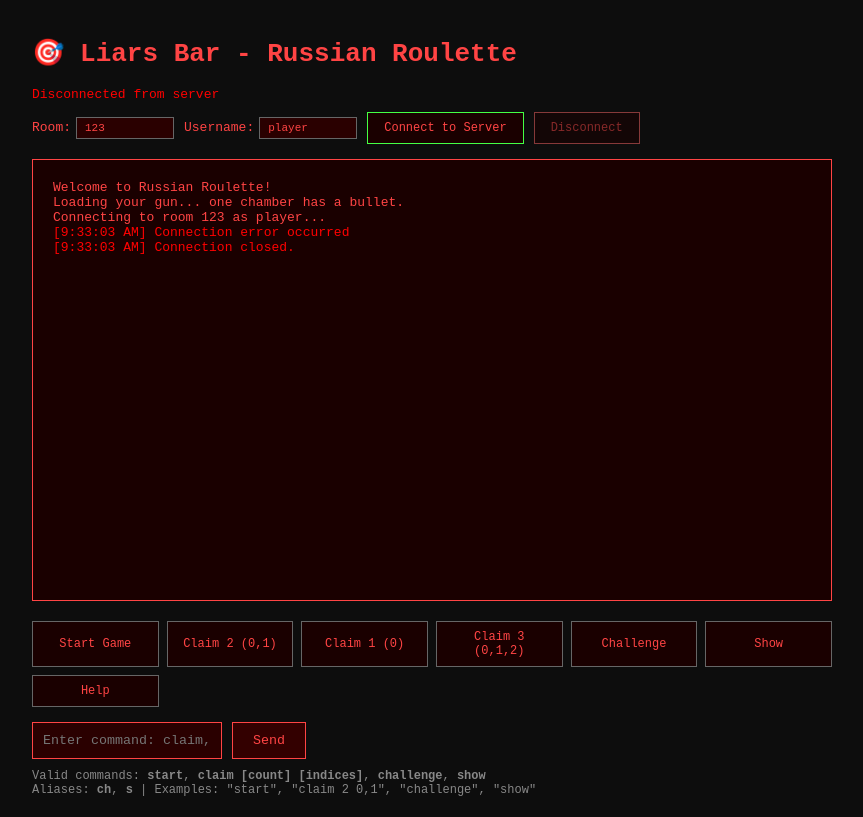
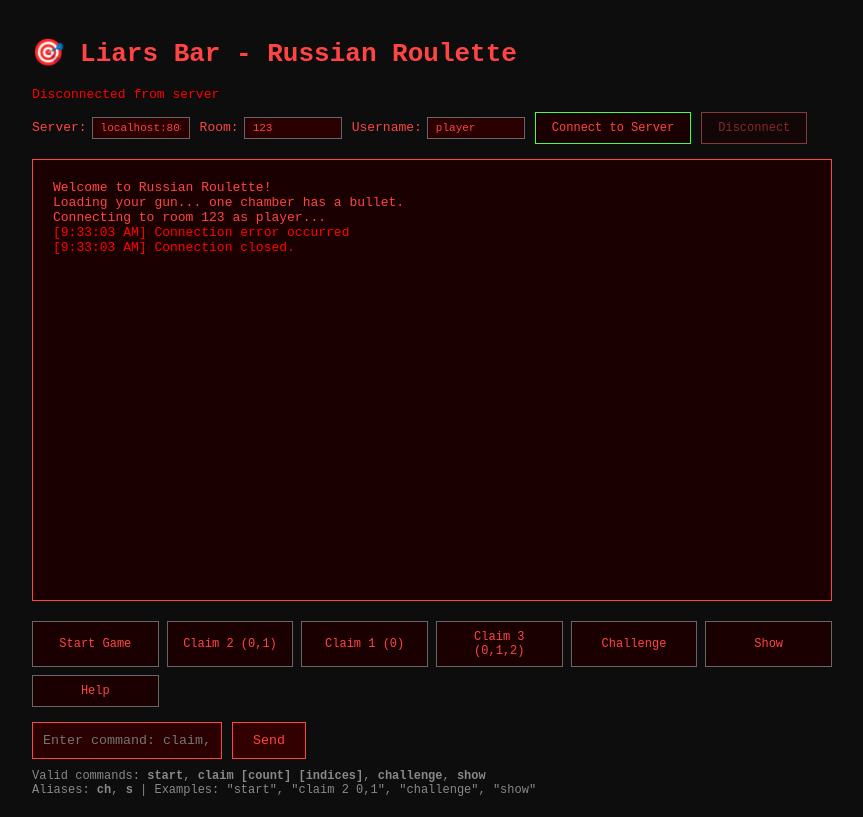
Before and after one commit to rohanddave/liars-bar, a plain HTML site: page index.html in a window 1280 px wide. Both pictures are taken after a click on the button "Connect to Server". Shown: the whole page, without its empty margins (208-1071 px from the left). Drawn offline with Linux system fonts and the light colour scheme.

Commit message:
input base url

```diff
--- a/index.html
+++ b/index.html
@@ -167,6 +167,10 @@
 
         <div class="connection-controls">
             <div class="connection-input">
+                <label>Server:</label>
+                <input type="text" id="serverUrlInput" placeholder="localhost:8080" value="localhost:8080">
+            </div>
+            <div class="connection-input">
                 <label>Room:</label>
                 <input type="text" id="roomIdInput" placeholder="123" value="123">
             </div>
@@ -216,6 +220,7 @@
         let connected = false;
         let username = 'player';
         let roomId = '123';
+        let serverUrl = 'localhost:8080';
         let selectedSuggestion = -1;
 
         const gameArea = document.getElementById('gameArea');
@@ -263,7 +268,7 @@
 
         function connectToServer() {
             try {
-                const wsUrl = `ws://localhost:8080/ws/room?roomId=${roomId}&username=${username}`;
+                const wsUrl = `ws://${serverUrl}/ws/room?roomId=${roomId}&username=${username}`;
                 ws = new WebSocket(wsUrl);
 
                 // Update connection info
@@ -505,6 +510,7 @@
 
         function manualConnect() {
             // Get values from input fields
+            serverUrl = document.getElementById('serverUrlInput').value.trim() || 'localhost:8080';
             roomId = document.getElementById('roomIdInput').value.trim() || '123';
             username = document.getElementById('usernameInput').value.trim() || 'player';
 
@@ -533,18 +539,21 @@
         function updateConnectionUI() {
             const connectButton = document.getElementById('connectButton');
             const disconnectButton = document.getElementById('disconnectButton');
+            const serverInput = document.getElementById('serverUrlInput');
             const roomInput = document.getElementById('roomIdInput');
             const usernameInput = document.getElementById('usernameInput');
 
             if (connected) {
                 connectButton.disabled = true;
                 disconnectButton.disabled = false;
+                serverInput.disabled = true;
                 roomInput.disabled = true;
                 usernameInput.disabled = true;
                 connectButton.textContent = 'Connected';
             } else {
                 connectButton.disabled = false;
                 disconnectButton.disabled = true;
+                serverInput.disabled = false;
                 roomInput.disabled = false;
                 usernameInput.disabled = false;
                 connectButton.textContent = 'Connect to Server';
```
